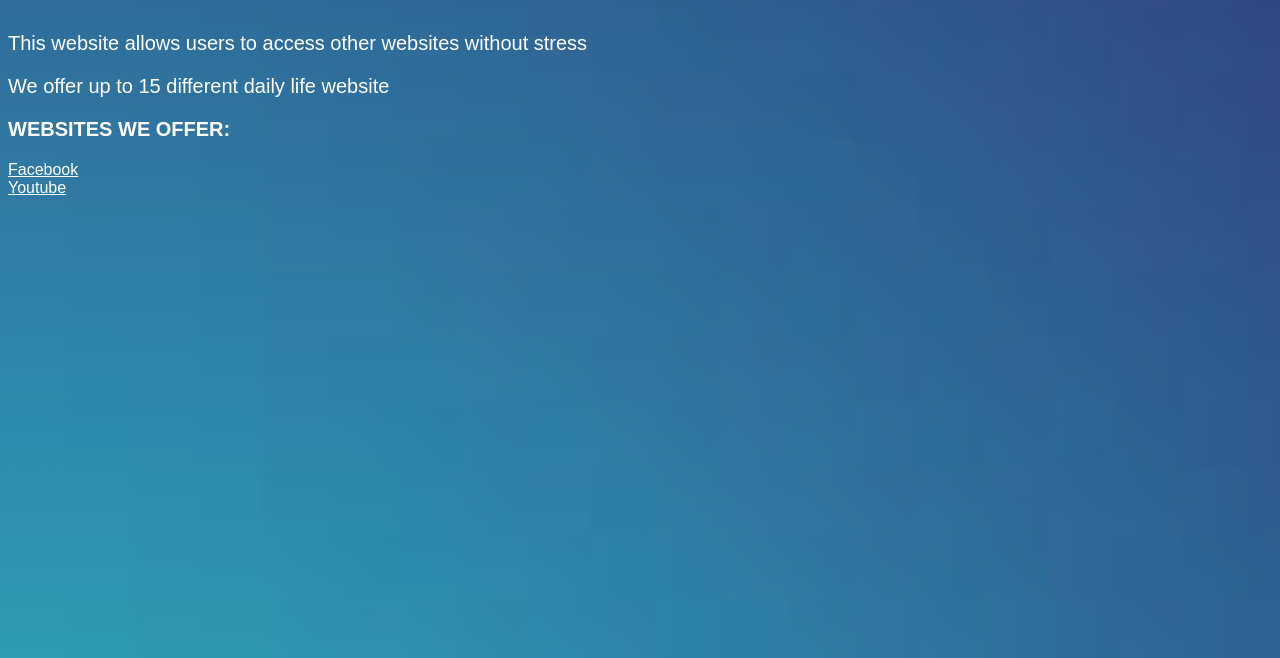
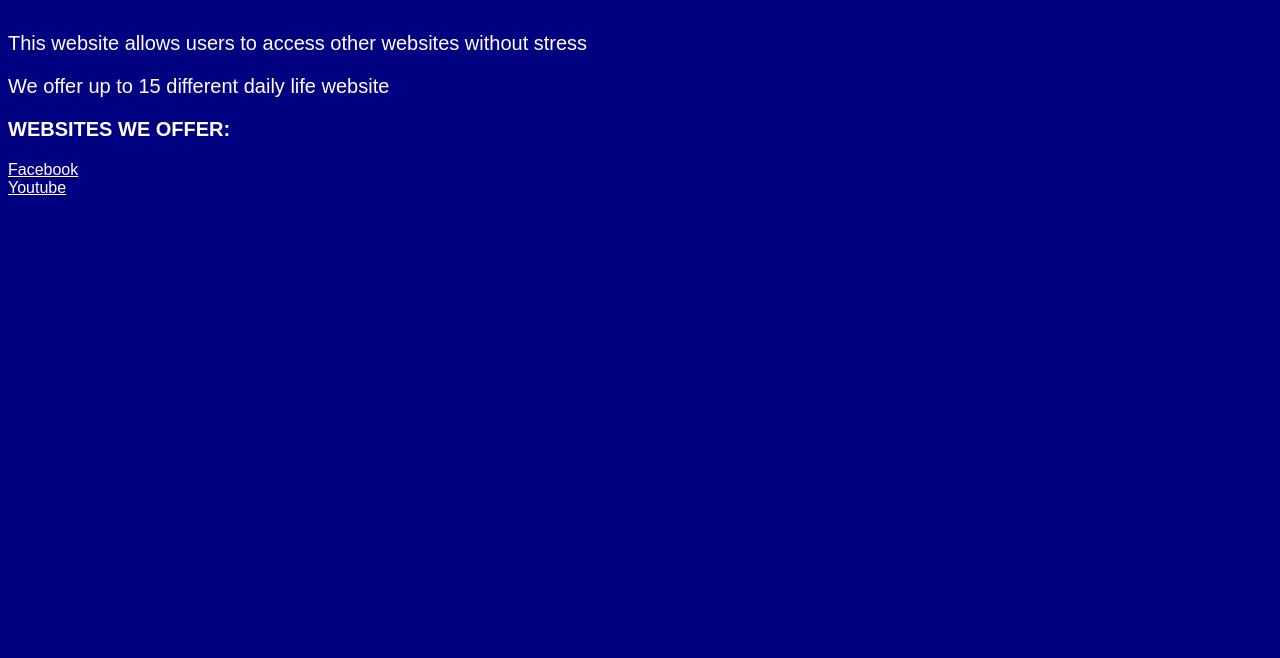
Before and after one commit to goodnewsajadi141-cmyk/index, a plain HTML site: page index.html/index.html in a window 1280 px wide. Shown: the part 142-800 px from the top of the page. Drawn offline with Linux system fonts and the light colour scheme; files whose address does not match are found by name.

Commit message:
Update index.html

```diff
--- a/index.html/index.html
+++ b/index.html/index.html
@@ -19,11 +19,8 @@
  }
 
  #jjj{
-  background-color: gray;
-    background-image: url("/wallpaper\ web\ in\ wleb.jfif");
-  background-size: cover;
-  background-position: center;
-  background-repeat: no-repeat;
+  background-color: color-mix(in srgb, blue 50%, black 50% );
+
 }
 
 
```
